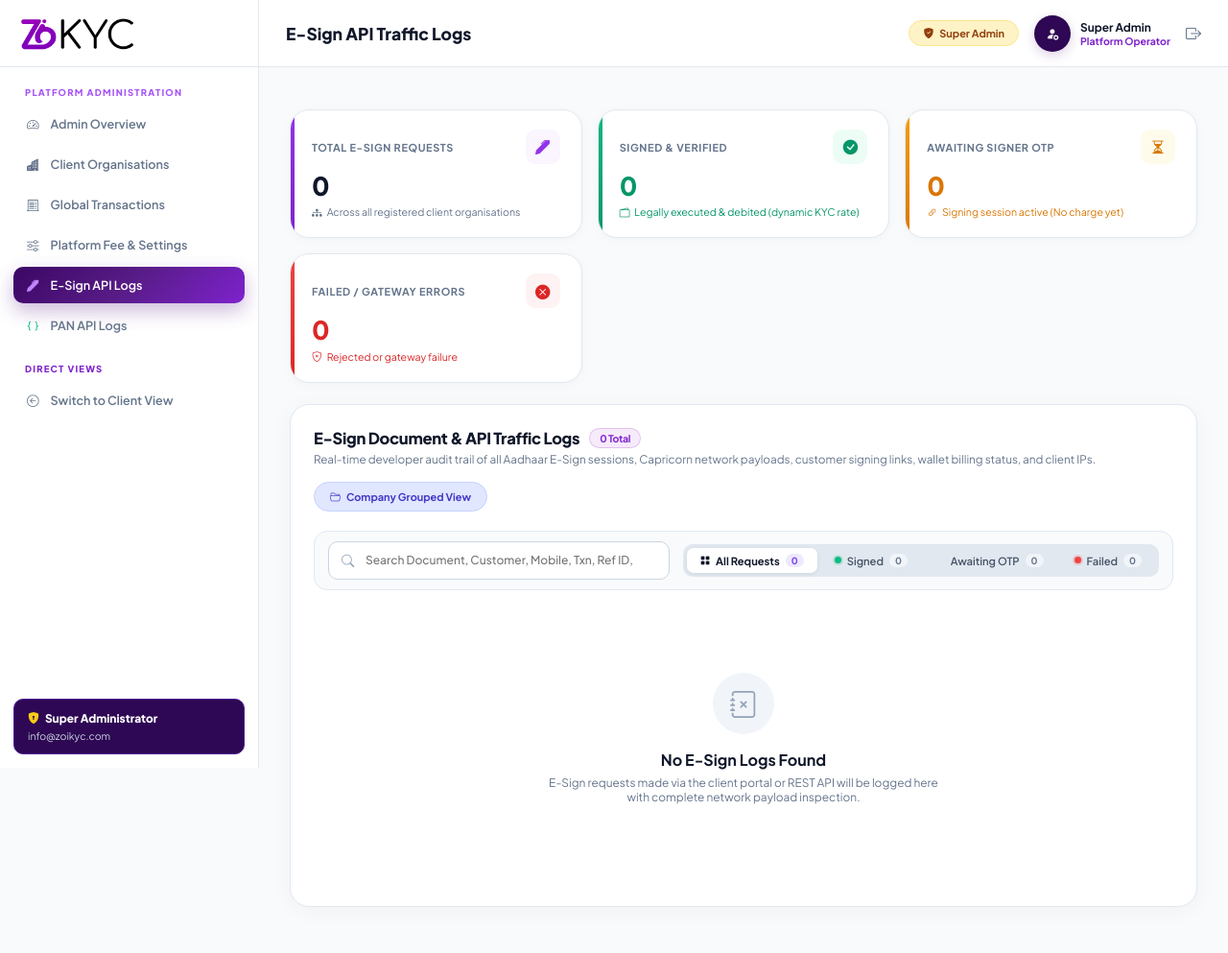
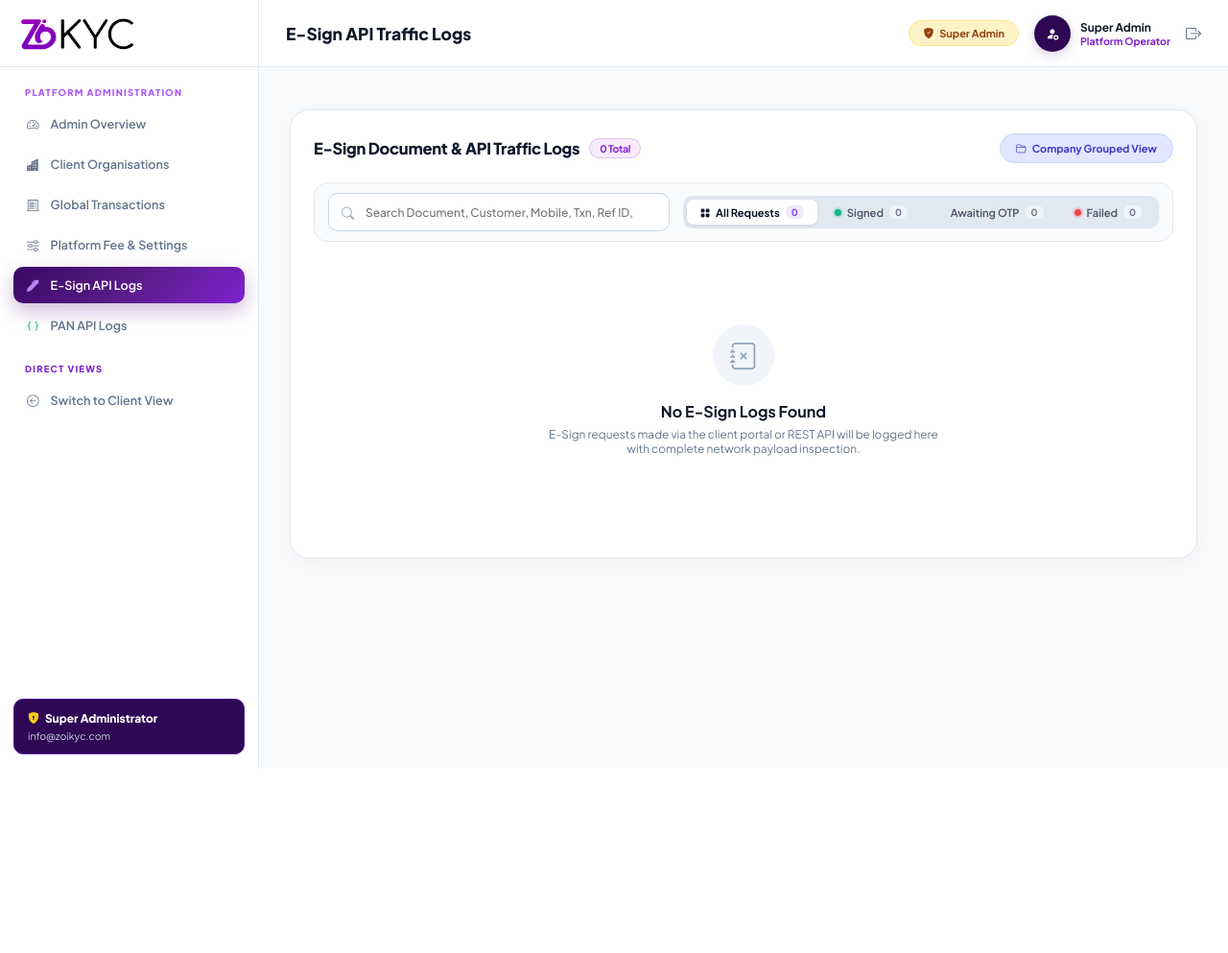
Before and after one commit to vijayvaishnav1011/zoikyc, a Flask app: page /admin/esign-logs in a window 1280 px wide. Shown: the whole page at 96% size. After the commit the page ends 800 px from the top, so only its background shows below. Run offline with Flask 3, Linux system fonts and the light colour scheme; a user stored in the database is signed in; data comes from the database, SQL or seed files in the repository; data that the repository does not hold is empty.

Commit message:
style: remove bulky metric grids from log dashboards

```diff
--- a/app/templates/admin/esign_logs.html
+++ b/app/templates/admin/esign_logs.html
@@ -337,65 +337,7 @@
 {% endblock %}
 
 {% block content %}
-<!-- Overview Metrics Grid -->
-<div class="audit-metrics-grid">
-  <!-- 1. Total Requests -->
-  <div class="audit-metric-card metric-card-purple">
-    <div class="metric-top-row">
-      <div class="metric-label">Total E-Sign Requests</div>
-      <div class="metric-icon-wrap" style="background: #faf5ff; color: #9333ea;">
-        <i class="bi bi-pen-fill"></i>
-      </div>
-    </div>
-    <div class="metric-val">{{ total_logs }}</div>
-    <div class="metric-sub">
-      <i class="bi bi-diagram-3-fill"></i> Across all registered client organisations
-    </div>
-  </div>
-
-  <!-- 2. Signed & Verified -->
-  <div class="audit-metric-card metric-card-emerald">
-    <div class="metric-top-row">
-      <div class="metric-label">Signed & Verified</div>
-      <div class="metric-icon-wrap" style="background: #ecfdf5; color: #059669;">
-        <i class="bi bi-check-circle-fill"></i>
-      </div>
-    </div>
-    <div class="metric-val" style="color: #059669;">{{ signed_logs }}</div>
-    <div class="metric-sub" style="color: #059669;">
-      <i class="bi bi-wallet2"></i> Legally executed & debited (dynamic KYC rate)
-    </div>
-  </div>
-
-  <!-- 3. Awaiting Signer OTP -->
-  <div class="audit-metric-card metric-card-amber">
-    <div class="metric-top-row">
-      <div class="metric-label">Awaiting Signer OTP</div>
-      <div class="metric-icon-wrap" style="background: #fffbeb; color: #d97706;">
-        <i class="bi bi-hourglass-split"></i>
-      </div>
-    </div>
-    <div class="metric-val" style="color: #d97706;">{{ pending_logs }}</div>
-    <div class="metric-sub" style="color: #d97706;">
-      <i class="bi bi-link-45deg"></i> Signing session active (No charge yet)
-    </div>
-  </div>
-
-  <!-- 4. Failed / Errors -->
-  <div class="audit-metric-card metric-card-rose">
-    <div class="metric-top-row">
-      <div class="metric-label">Failed / Gateway Errors</div>
-      <div class="metric-icon-wrap" style="background: #fef2f2; color: #dc2626;">
-        <i class="bi bi-x-circle-fill"></i>
-      </div>
-    </div>
-    <div class="metric-val" style="color: #dc2626;">{{ failed_logs }}</div>
-    <div class="metric-sub" style="color: #dc2626;">
-      <i class="bi bi-shield-x"></i> Rejected or gateway failure
-    </div>
-  </div>
-</div>
-
+<!-- Overview Metrics Grid Removed for a cleaner UI -->
 <!-- Main Table Container Card -->
 <div class="card" style="padding: 24px; border: 1px solid #e2e8f0; border-radius: var(--radius-xl); box-shadow: 0 4px 24px rgba(0, 0, 0, 0.04);">
 
@@ -406,9 +348,6 @@
         <span>E-Sign Document & API Traffic Logs</span>
         <span class="saas-count-badge">{{ total_logs }} Total</span>
       </h3>
-      <div class="saas-page-subtitle">
-        Real-time developer audit trail of all Aadhaar E-Sign sessions, Capricorn network payloads, customer signing links, wallet billing status, and client IPs.
-      </div>
     </div>
 
     <div>
```
Also changed, not shown: app/templates/admin/pan_verifications.html (+0 -44 lines).
